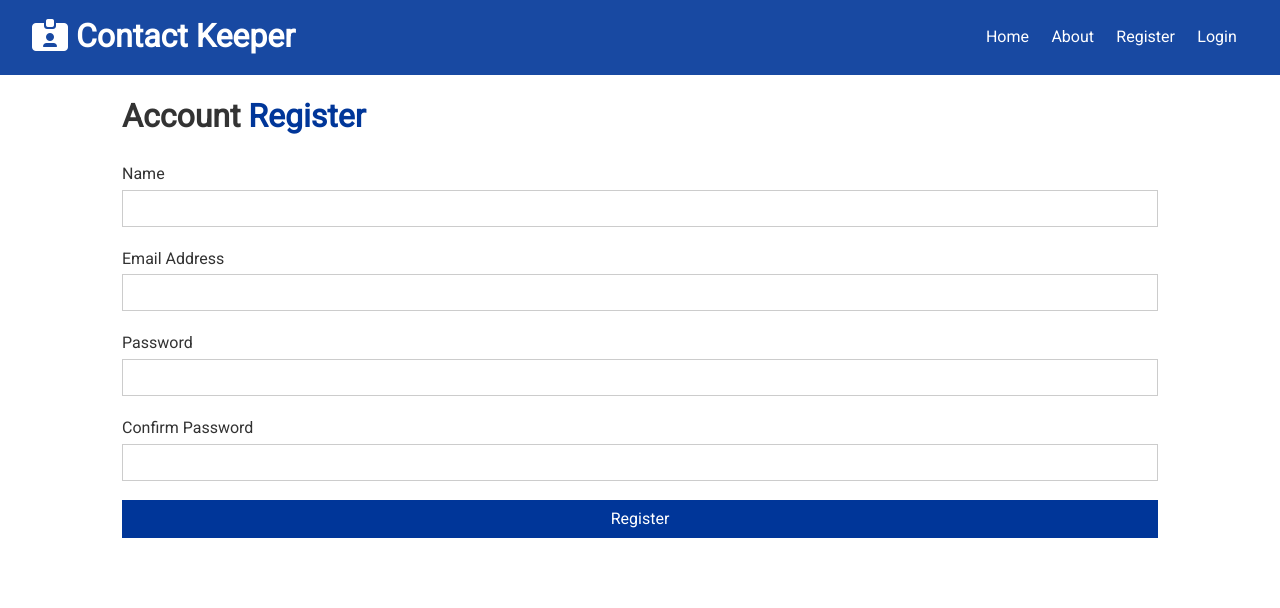
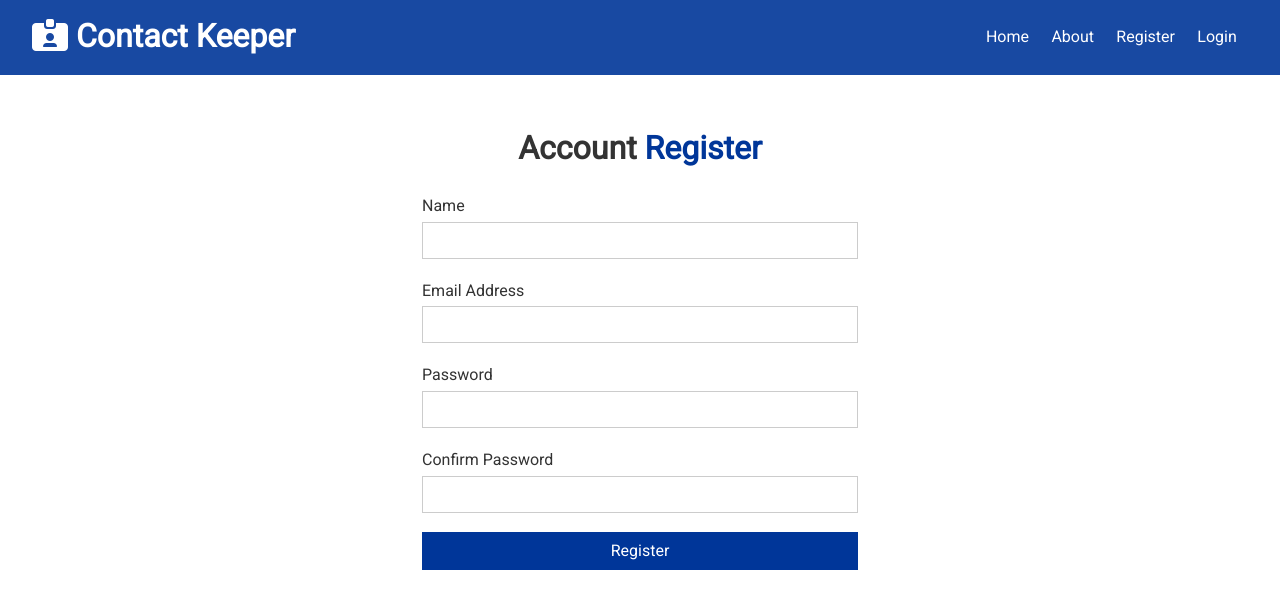
Before and after one commit to Messinias1/Contact-Keeper, a React (Create React App) app in the folder client/: page /register in a window 1280 px wide. Shown: the top 608 px of the page. Built offline with nearby package versions, Linux system fonts and the light colour scheme.

Commit message:
fixed some css and alerts bugs

```diff
--- a/client/src/components/auth/Login.js
+++ b/client/src/components/auth/Login.js
@@ -16,26 +16,29 @@ const Login = () => {
   };
 
   return (
-    <div className="form-conatainer">
+    <div className="form-container">
       <h1>
         Account <span className="text-primary">Login</span>
       </h1>
       <form onSubmit={onSubmit}>
         <div className="form-group">
           <label htmlFor="email">Email Address</label>
-          <input type="text" email="email" value={email} onChange={onChange} />
+          <input type="email" name="email" value={email} onChange={onChange} />
         </div>
-      </form>
-      <form>
         <div className="form-group">
           <label htmlFor="password">Password</label>
           <input
-            type="text"
-            password="password"
+            type="password"
+            name="password"
             value={password}
             onChange={onChange}
           />
         </div>
+        <input
+          type="submit"
+          value="Login"
+          className="btn btn-primary btn-block"
+        />
       </form>
     </div>
   );
--- a/client/src/components/auth/Register.js
+++ b/client/src/components/auth/Register.js
@@ -29,7 +29,7 @@ const Register = () => {
   };
 
   return (
-    <div className="form-conatainer">
+    <div className="form-container">
       <h1>
         Account <span className="text-primary">Register</span>
       </h1>
@@ -44,42 +44,36 @@ const Register = () => {
             required
           />
         </div>
-      </form>
-      <form>
         <div className="form-group">
           <label htmlFor="email">Email Address</label>
           <input
-            type="text"
-            email="email"
+            type="email"
+            name="email"
             value={email}
             onChange={onChange}
             required
           />
         </div>
-      </form>
-      <form>
         <div className="form-group">
           <label htmlFor="password">Password</label>
           <input
-            type="text"
-            password="password"
+            type="password"
+            name="password"
             value={password}
             onChange={onChange}
+            minLength="6"
             required
-            minLength="6"
           />
         </div>
-      </form>
-      <form>
         <div className="form-group">
           <label htmlFor="password2">Confirm Password</label>
           <input
-            type="text"
-            password2="password2"
+            type="password"
+            name="password2"
             value={password2}
             onChange={onChange}
+            minLength="6"
             required
-            minLength="6"
           />
         </div>
         <input
--- a/client/src/components/layout/Alerts.js
+++ b/client/src/components/layout/Alerts.js
@@ -8,7 +8,7 @@ const Alerts = () => {
     alertContext.alerts.length > 0 &&
     alertContext.alerts.map(alert => (
       <div key={alert.id} className={`alert alert-${alert.type}`}>
-        <i className="fas fa-info-circle"></i> {alert.msg}
+        <i className="fas fa-info-circle" /> {alert.msg}
       </div>
     ))
   );
```
